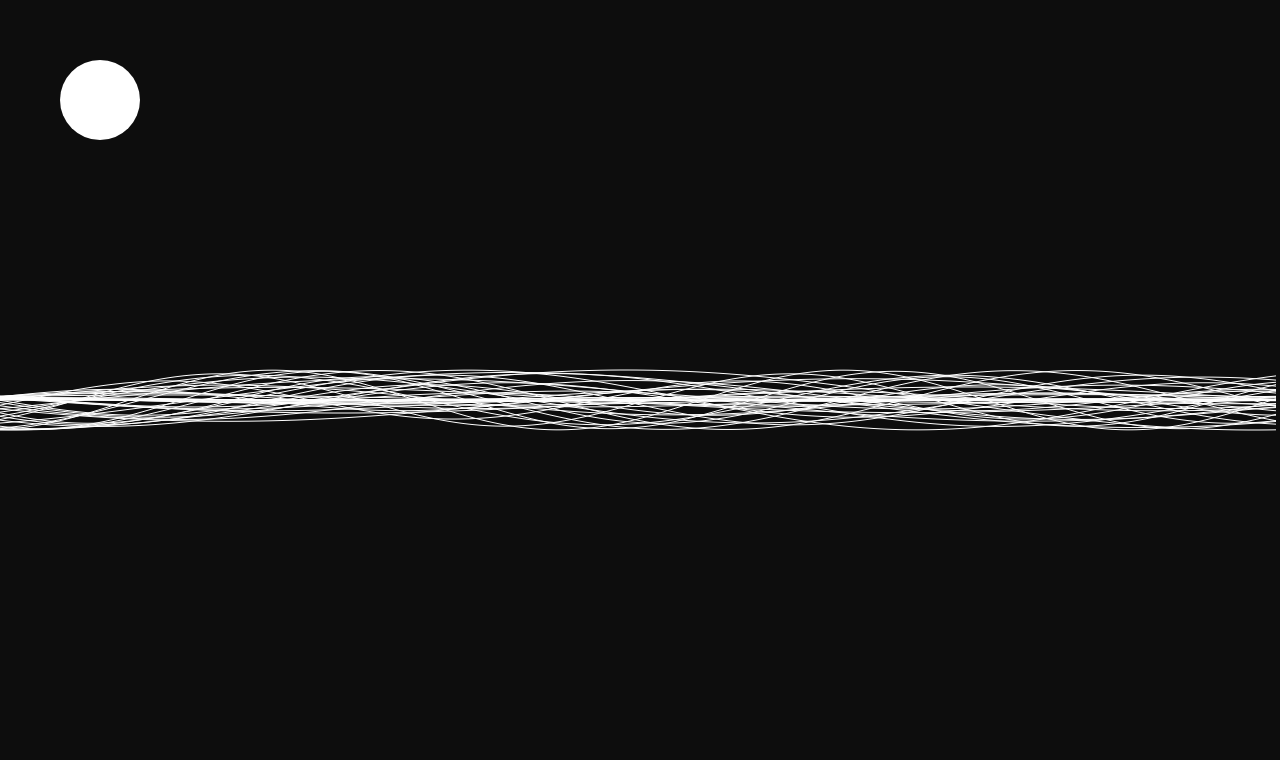
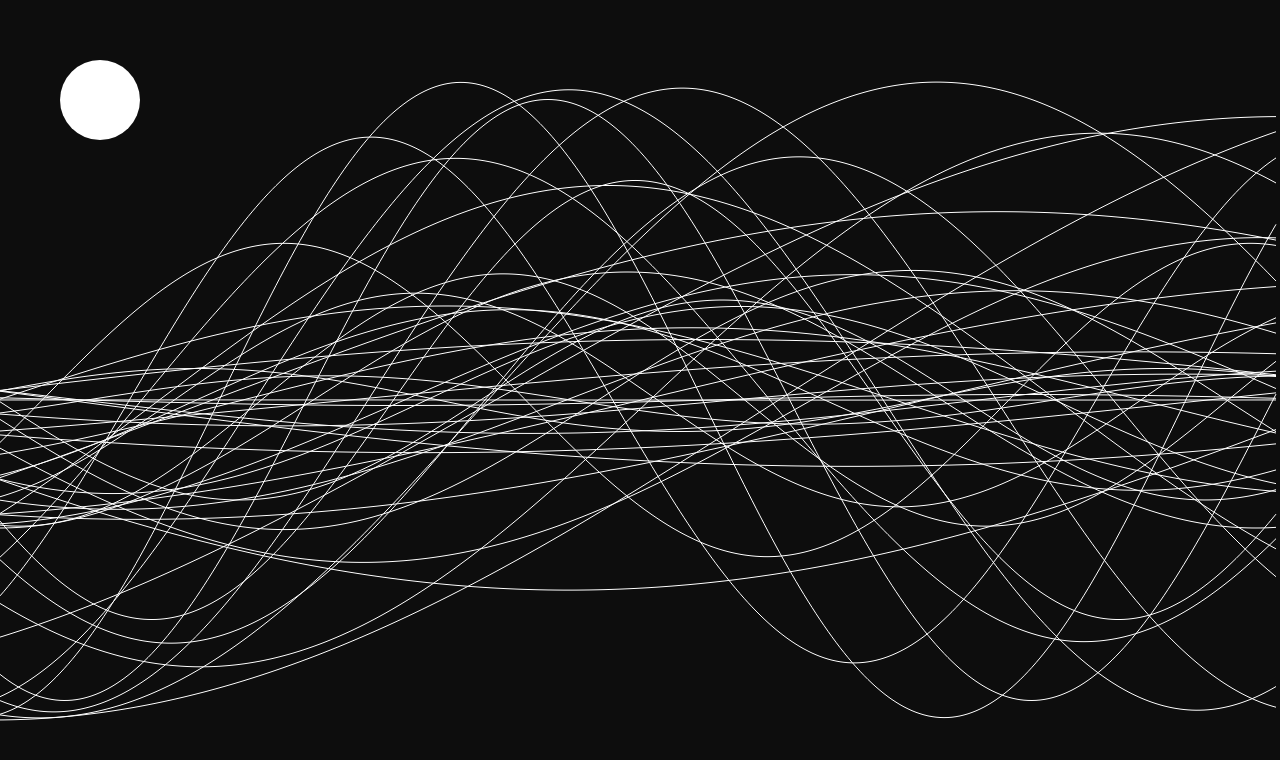
Before and after one commit to VaeDeveloper/VaeDeveloper.github.io, a plain HTML site: page index.html in a window 1280 px wide. Drawn offline with Linux system fonts and the light colour scheme.

Commit message:
Update index.html

```diff
--- a/index.html
+++ b/index.html
@@ -64,7 +64,6 @@
     resize();
 
     const lines = 40;
-    const spacing = 30;
 
     function draw(time) {
       ctx.clearRect(0, 0, width, height);
@@ -73,9 +72,11 @@
 
       for (let i = 0; i < lines; i++) {
         ctx.beginPath();
+        const baseAmp = height * 0.4; // увеличиваем амплитуду до 80% от высоты
+        const amp = baseAmp * (0.3 + Math.sin(i + time * 0.001) * 0.7);
+        const freq = 0.002 + (i % 4) * 0.0015;
+
         for (let x = 0; x < width; x += 4) {
-          const freq = 0.005 + (i % 4) * 0.002; // разная частота
-          const amp = spacing * (0.5 + Math.sin(i + time * 0.001) * 0.5); // живая амплитуда
           const y = height / 2 + Math.sin(x * freq + time * 0.001 + i) * amp;
           if (x === 0) ctx.moveTo(x, y);
           else ctx.lineTo(x, y);
@@ -89,4 +90,4 @@
     draw(0);
   </script>
 </body>
-</html>
+</
```
